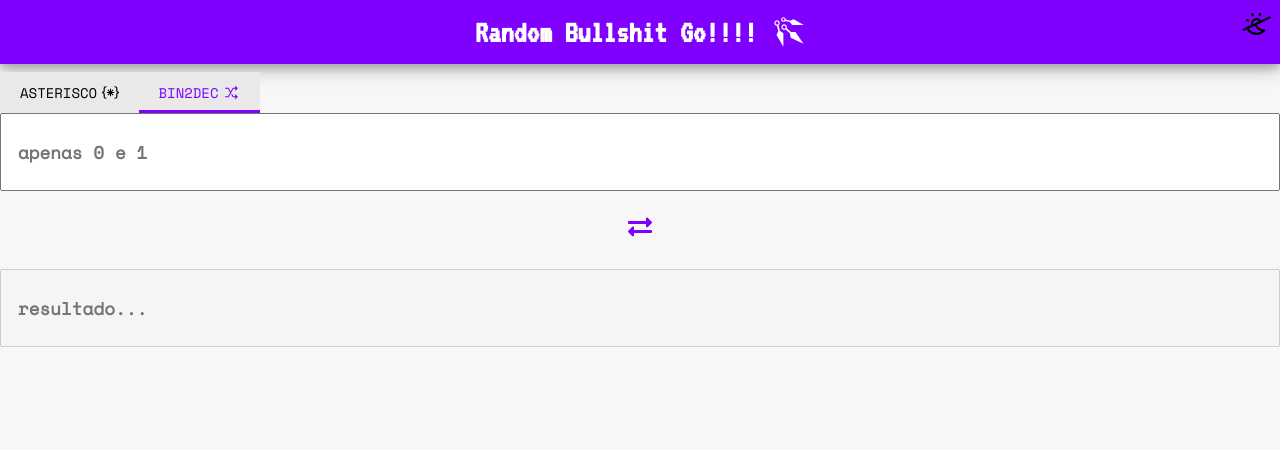
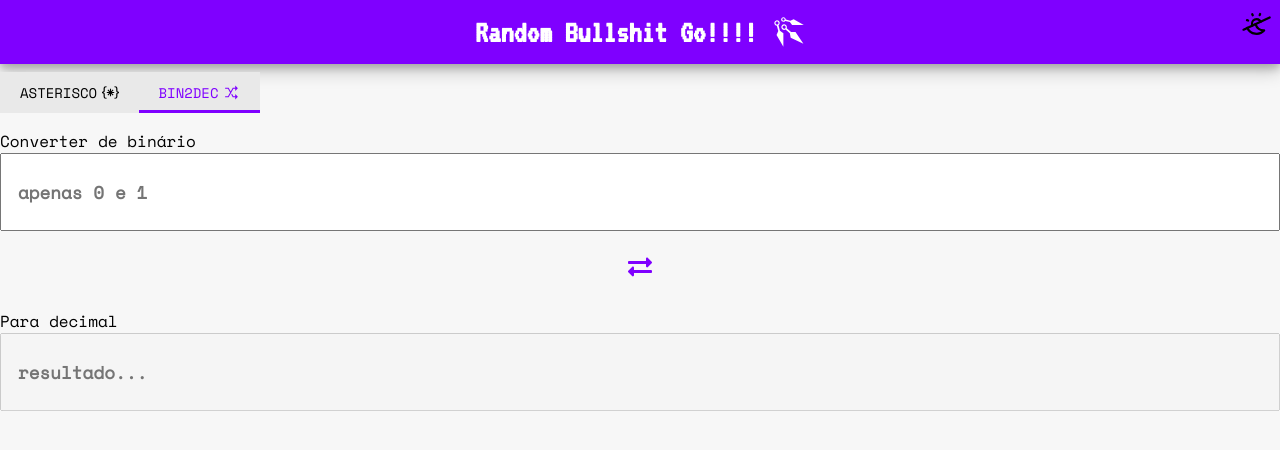
Before and after one commit to allanqueiroz02/random-bullsht, a React (Vite) app: page / in a window 1280 px wide. Both pictures are taken after a click on the button "BIN2DEC". Shown: the top 450 px of the page. Built offline with nearby package versions, Linux system fonts and the light colour scheme.

Commit message:
refactor: added label

```diff
--- a/src/pages/Bin2Dec/Bin2Dec.tsx
+++ b/src/pages/Bin2Dec/Bin2Dec.tsx
@@ -16,7 +16,6 @@ export const Bin2Dec = () => {
       return;
     }
 
-    // 1010111
     for (let index = 0; index < binNumber.length; index++) {
       const element = Number(binNumber[index]);
       const multipler = Math.pow(2, expoent);
@@ -40,6 +39,7 @@ export const Bin2Dec = () => {
   return (
     <div className="container-bin">
       <div className="content">
+        <label>Converter de binário</label>
         <input
           type="number"
           value={binNumber}
@@ -52,6 +52,7 @@ export const Bin2Dec = () => {
         <FaExchangeAlt />
       </div>
       <div className="content">
+        <label>Para decimal</label>
         <input
           type="text"
           value={convertedNumber}
--- a/src/pages/Bin2Dec/style.css
+++ b/src/pages/Bin2Dec/style.css
@@ -1,8 +1,7 @@
 .container-bin {
   display: flex;
   flex-direction: column;
-  /* justify-content: center; */
-  /* align-items: center; */
+  margin-top: 1rem;
 }
 .container-bin input {
   width: 100%;
```
